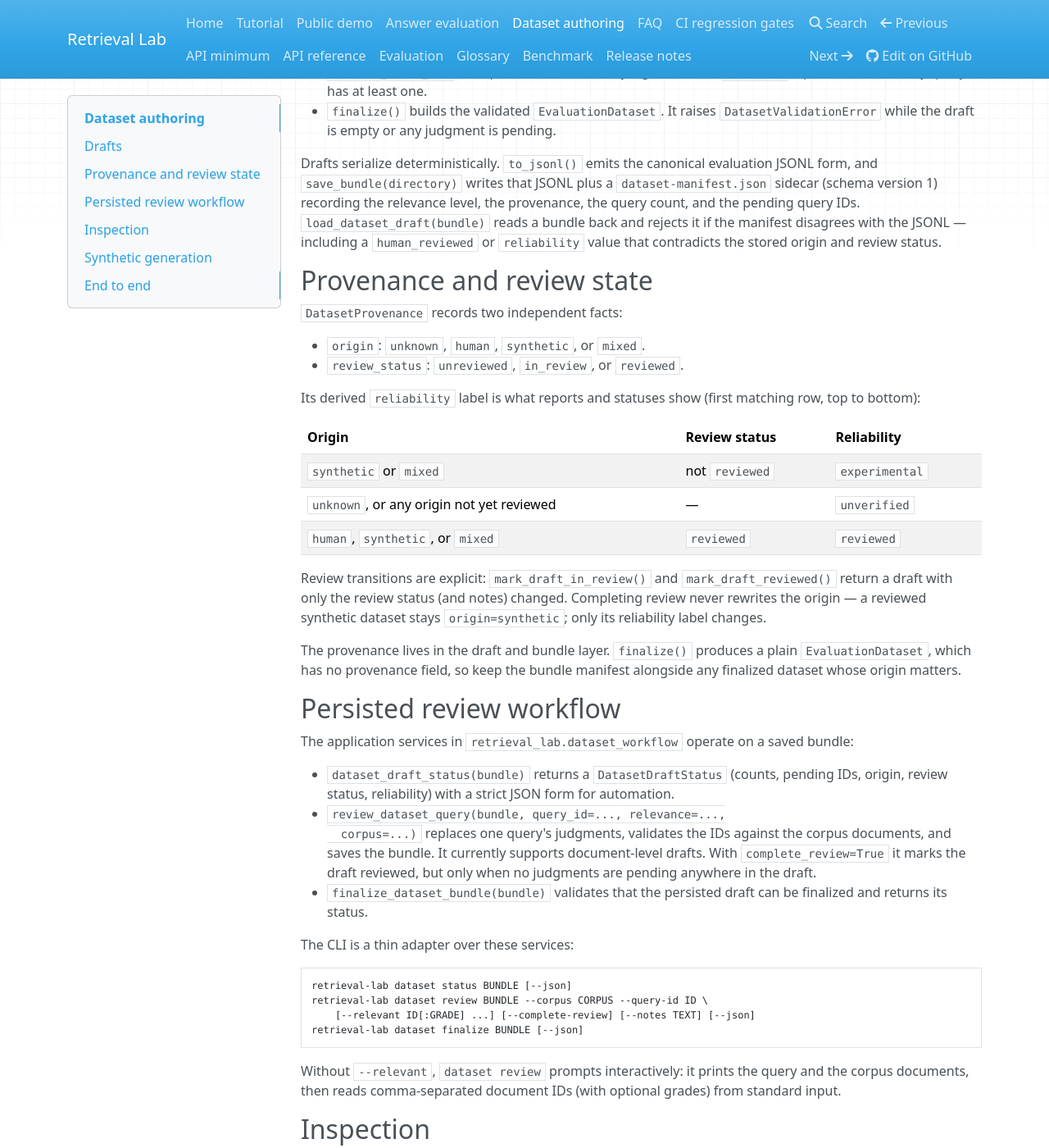
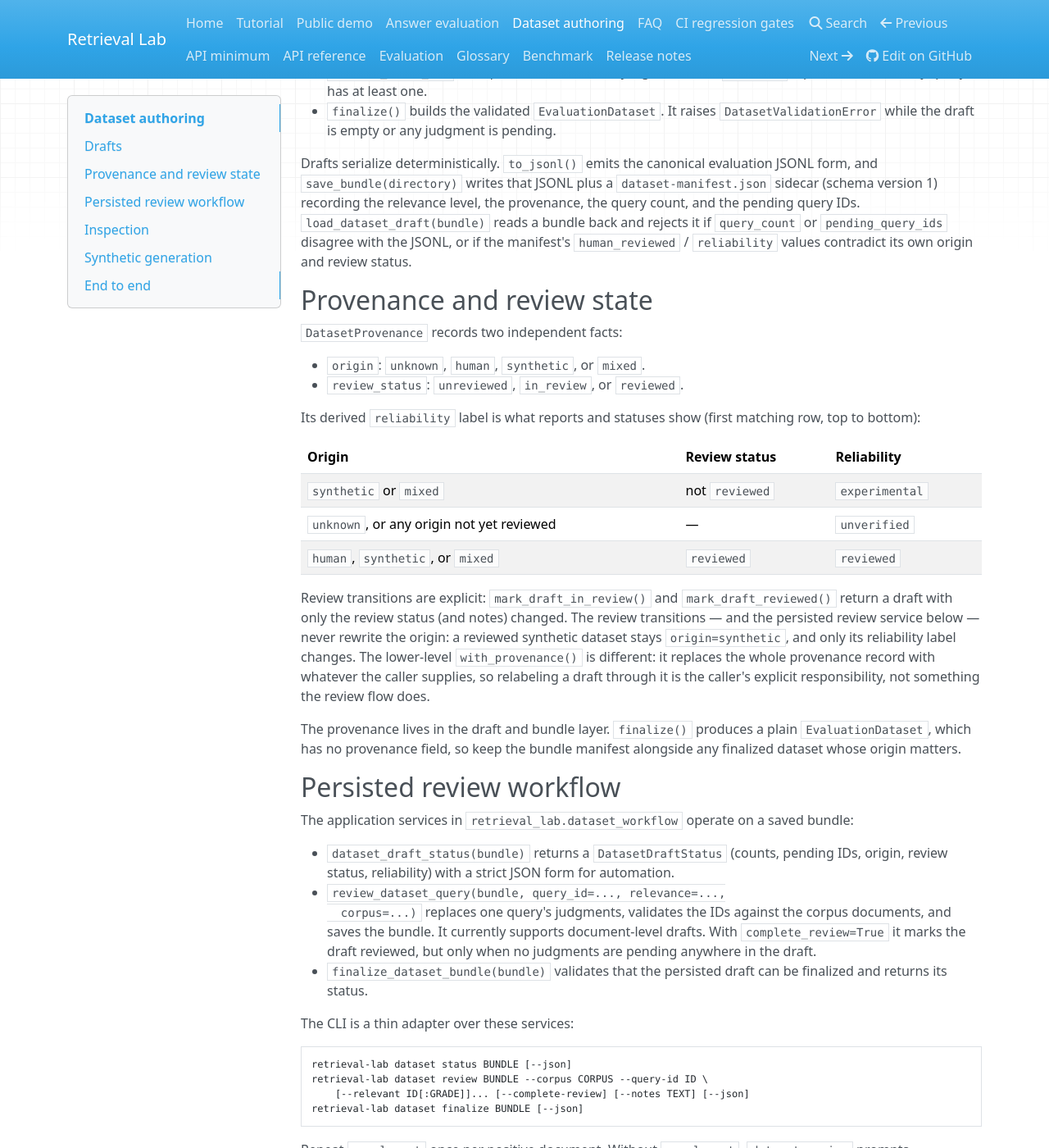
Before and after one commit to M4kuq/retrieval-lab, an MkDocs documentation site: the page built from docs/dataset-authoring.md, in a window 1280 px wide and 1400 px high, scrolled down 442 px. Shown: the whole window at 82% size. Built offline with MkDocs 1.6.1, drawn with Linux system fonts in a browser that asks for light colours; nearby versions of some CDN libraries; some of the changed text lies outside the part shown.

Commit message:
docs: scope the provenance guarantee and pin the MANIFEST entry (review R1)

````diff
--- a/docs/dataset-authoring.md
+++ b/docs/dataset-authoring.md
@@ -32,9 +32,9 @@ evaluation JSONL form, and `save_bundle(directory)` writes that JSONL
 plus a `dataset-manifest.json` sidecar (schema version 1) recording
 the relevance level, the provenance, the query count, and the pending
 query IDs. `load_dataset_draft(bundle)` reads a bundle back and
-rejects it if the manifest disagrees with the JSONL — including a
-`human_reviewed` or `reliability` value that contradicts the stored
-origin and review status.
+rejects it if `query_count` or `pending_query_ids` disagree with the
+JSONL, or if the manifest's `human_reviewed` / `reliability` values
+contradict its own origin and review status.
 
 ## Provenance and review state
 
@@ -54,9 +54,13 @@ Its derived `reliability` label is what reports and statuses show
 
 Review transitions are explicit: `mark_draft_in_review()` and
 `mark_draft_reviewed()` return a draft with only the review status
-(and notes) changed. Completing review never rewrites the origin — a
-reviewed synthetic dataset stays `origin=synthetic`; only its
-reliability label changes.
+(and notes) changed. The review transitions — and the persisted
+review service below — never rewrite the origin: a reviewed synthetic
+dataset stays `origin=synthetic`, and only its reliability label
+changes. The lower-level `with_provenance()` is different: it
+replaces the whole provenance record with whatever the caller
+supplies, so relabeling a draft through it is the caller's explicit
+responsibility, not something the review flow does.
 
 The provenance lives in the draft and bundle layer. `finalize()`
 produces a plain `EvaluationDataset`, which has no provenance field,
@@ -85,13 +89,14 @@ The CLI is a thin adapter over these services:
 ```console
 retrieval-lab dataset status BUNDLE [--json]
 retrieval-lab dataset review BUNDLE --corpus CORPUS --query-id ID \
-    [--relevant ID[:GRADE] ...] [--complete-review] [--notes TEXT] [--json]
+    [--relevant ID[:GRADE]]... [--complete-review] [--notes TEXT] [--json]
 retrieval-lab dataset finalize BUNDLE [--json]
 ```
 
-Without `--relevant`, `dataset review` prompts interactively: it
-prints the query and the corpus documents, then reads comma-separated
-document IDs (with optional grades) from standard input.
+Repeat `--relevant` once per positive document. Without
+`--relevant`, `dataset review` prompts interactively: it prints the
+query and the corpus documents, then reads comma-separated document
+IDs (with optional grades) from standard input.
 
 ## Inspection
 
@@ -124,8 +129,10 @@ IDs, every query carrying positive judgments that reference the given
 documents) and stamps the draft's provenance itself:
 `origin=synthetic`, `review_status=unreviewed`, the generator's name,
 and the seed in the notes. The resulting draft is experimental by
-construction; it becomes `reviewed` only through the explicit review
-transitions above, and its origin stays `synthetic` afterwards.
+construction. The review transitions and the review service can move
+it to `reviewed`, and they never change its origin; as noted above,
+only the caller-responsibility `with_provenance()` replaces the
+provenance record wholesale.
 
 ## End to end
 
````
Also changed, not shown: 1 other file.
